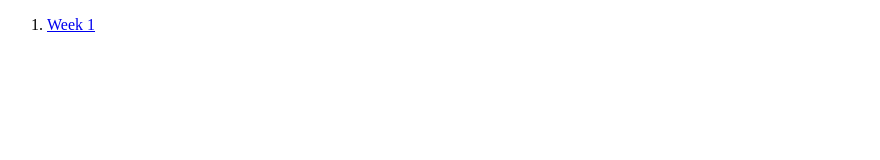
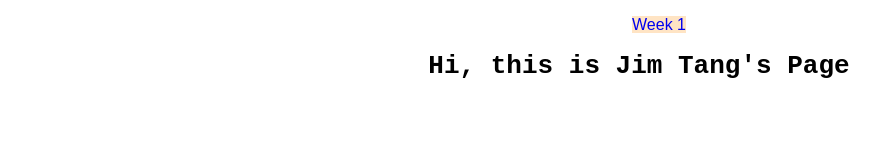
Before and after one commit to JimTang1/WDD330, a plain HTML site: page index.html in a window 1280 px wide. Shown: the whole page, without its empty margins (1-881 px from the left). Drawn offline with Linux system fonts and the light colour scheme.

Commit message:
css update

```diff
--- a/css/main.css
+++ b/css/main.css
@@ -0,0 +1,19 @@
+ol{
+    list-style: none;
+    text-align: center;
+}
+
+a{
+    text-decoration: none;
+    font-family: fantasy;
+    background-color: bisque;
+}
+
+a:hover{
+    background-color: lightsalmon;
+}
+
+h1{
+    text-align: center;
+    font-family: monospace;
+}
--- a/index.html
+++ b/index.html
@@ -13,7 +13,9 @@
 
         </ol>
     </header>
-    <main></main>
+    <main>
+        <h1>Hi, this is Jim Tang's Page</h1>
+    </main>
     <footer></footer>
     <script src="script/main.js"></script>
 </body>
```
